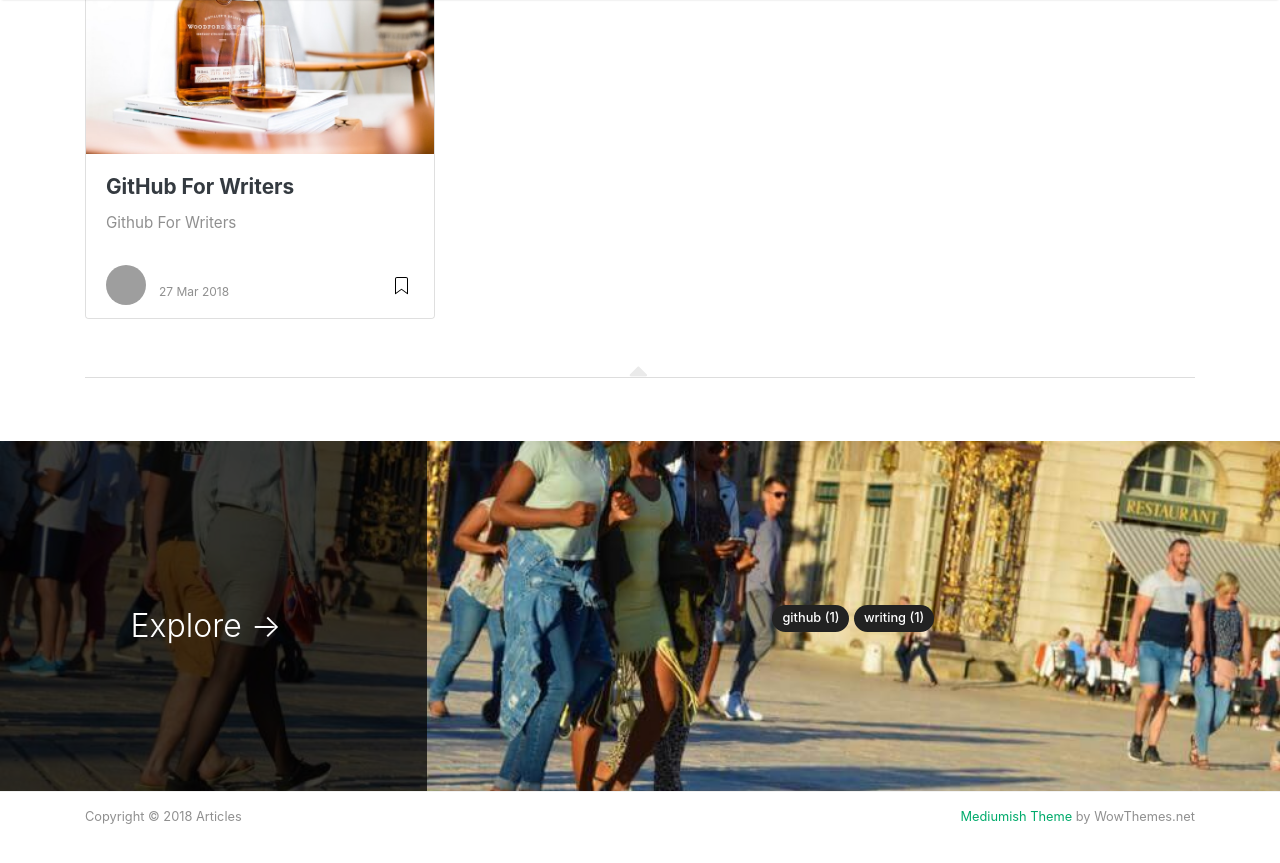
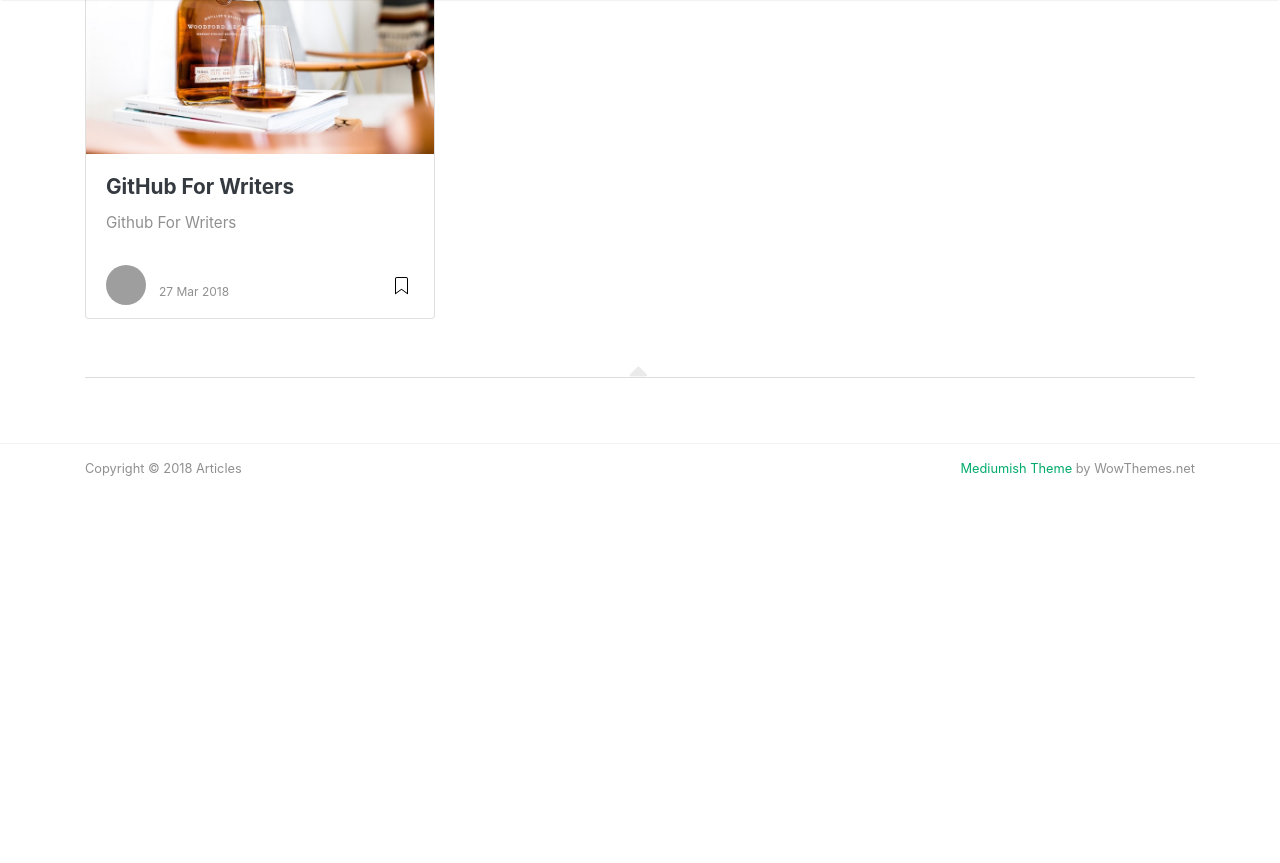
Before and after one commit to tylensthilaire/Articles, a Jekyll site: the page built from index.html, in a window 1280 px wide and 900 px high, scrolled down 786 px. Shown: the top 863 px of the window. Built offline with Jekyll 4.4.1, drawn with Linux system fonts in a browser that asks for light colours; nearby versions of some CDN libraries; the list of posts is cut into pages by our own code; comment, search, counter and statistics services are not loaded; after the commit the page ends 1338 px from its top, so only the background shows below that; grey boxes are pictures that could not be loaded.

Commit message:
Update default.html

```diff
--- a/_layouts/default.html
+++ b/_layouts/default.html
@@ -130,30 +130,6 @@
 
 </div><!-- /.container>
 
-<!-- Categories Jumbotron
-================================================== -->
-<div class="jumbotron fortags">
-	<div class="row">
-		<div class="col-md-4 align-self-center text-center">
-			<h2 class="d-md-block d-none">Explore →</h2>
-		</div>
-		<div class="col-md-8 align-self-center text-center">
-          {% assign tags_list = site.categories %}
-          {% if tags_list.first[0] == null %}
-            {% for tag in tags_list %}
-              <a href="{{ site.baseurl }}/category/{{ tag }}">{{ tag | capitalize }} {{ site.tags[tag].size }}</a>
-            {% endfor %}
-          {% else %}
-            {% for tag in tags_list %}
-              <a href="{{ site.baseurl }}/category/{{ tag[0] }}">{{ tag[0] | capitalize }} ({{ tag[1].size }})</a>
-            {% endfor %}
-          {% endif %}
-        {% assign tags_list = nil %}
-
-		</div>
-	</div>
-</div>
-
 
 
 <!-- Begin Footer
```
